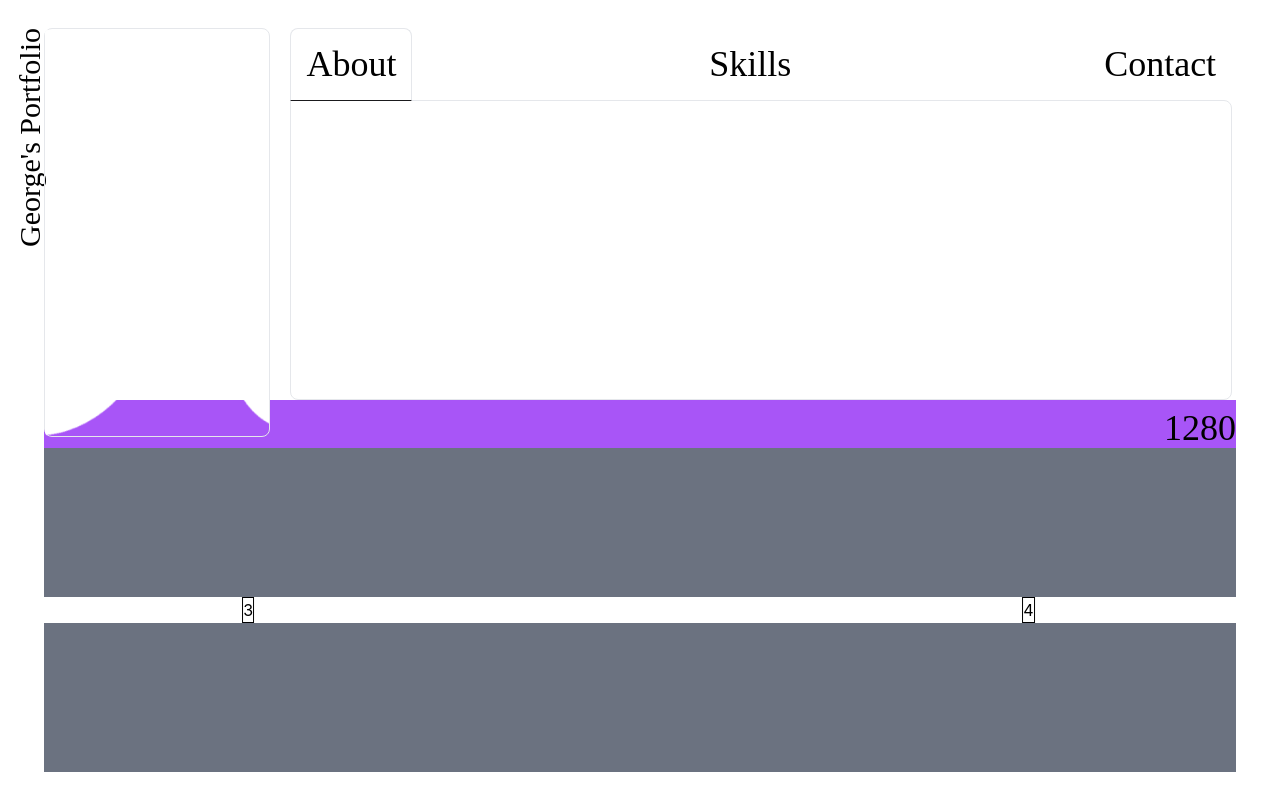
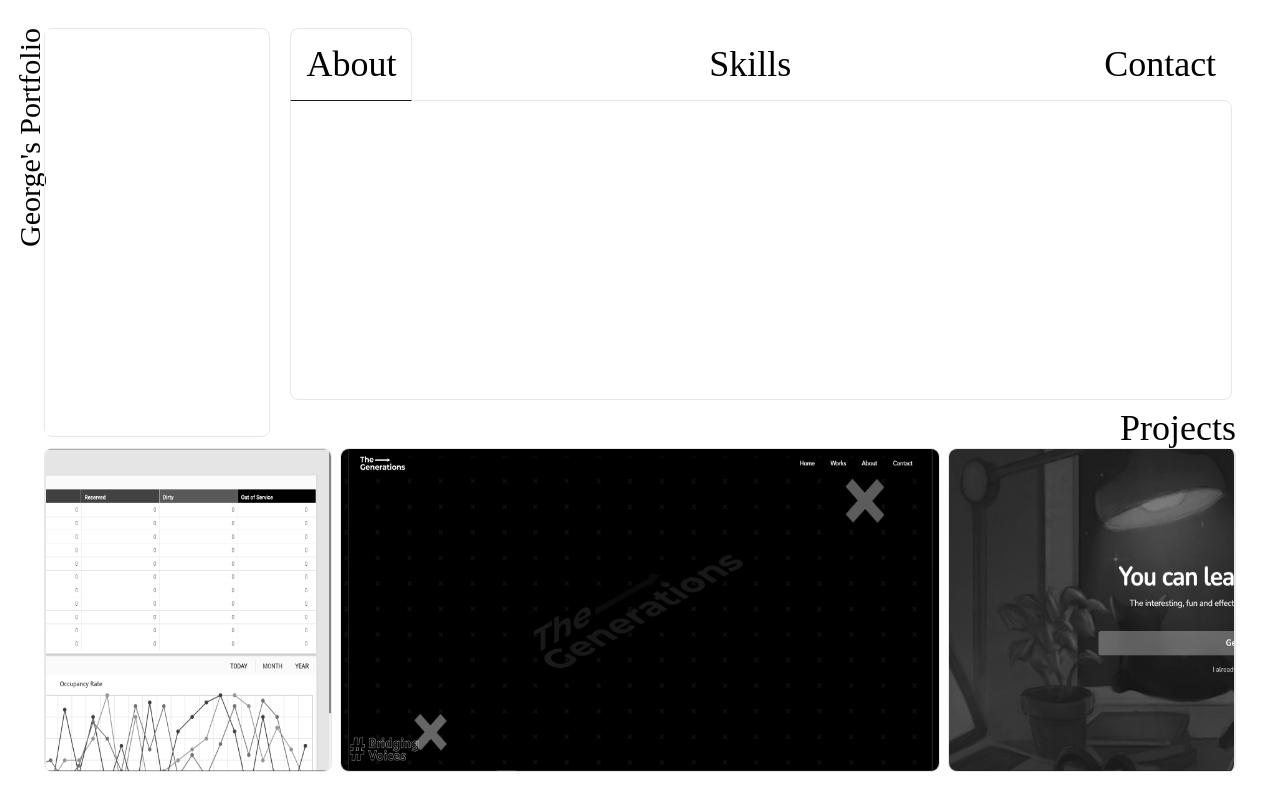
Before and after one commit to drfrank66613/personal-portfolio-website, a Next.js app: page / in a window 1280 px wide. Built offline with nearby package versions, Linux system fonts and the light colour scheme; a web font is replaced by a local one.

Commit message:
Update _app.tsx
-remove unnecessary code
-modify some styles
-import ProjectsContent component

```diff
--- a/pages/_app.tsx
+++ b/pages/_app.tsx
@@ -20,6 +20,7 @@ import {
 } from "react";
 import { containerVariants } from "../utils/variants";
 import { gsap } from "gsap";
+import ProjectsContent from "../components/ProjectsContent";
 
 export default function App({ Component, pageProps }: AppProps) {
   const router = useRouter();
@@ -33,55 +34,6 @@ export default function App({ Component, pageProps }: AppProps) {
       ? "rounded-tr-none"
       : "rounded-tl-none";
   const [selected, setSelected] = useState(initSelected);
-
-  // Projects Section
-  // const [mouseXPos, setMouseXPos] = useState<number | null>(null);
-
-  const scroller = useRef<HTMLDivElement>(null);
-  const [contentWidth, setContentWidth] = useState<number>(0);
-  const [windowWidth, setWindowWidth] = useState<number>(0);
-  const [overflow, setOverflow] = useState<number>(0);
-  const [mapPosition, setMapPosition] = useState<Function>(Function);
-
-  const onResize = () => {
-    setWindowWidth(window.innerWidth);
-    setOverflow(contentWidth - windowWidth);
-    setMapPosition(() =>
-      gsap.utils.mapRange(0, windowWidth, overflow / 2, overflow / -2)
-    );
-  };
-
-  const onMouseMove = (e: MouseEvent) => {
-    if (overflow > 0) {
-      let x = e.clientX || 0;
-
-      gsap.to(scroller.current, {
-        duration: 1,
-        overwrite: true,
-        ease: "power3",
-        x: mapPosition(x),
-      });
-    }
-  };
-
-  useEffect(() => {
-    setContentWidth(scroller.current?.offsetWidth!);
-    setWindowWidth(window.innerWidth);
-    setOverflow(contentWidth - windowWidth);
-    setMapPosition(() =>
-      gsap.utils.mapRange(0, windowWidth, overflow / 2, overflow / -2)
-    );
-
-    console.log("windowWidth", windowWidth);
-    console.log("contentWidth", contentWidth);
-    console.log("overflow", overflow);
-
-    window.addEventListener("resize", onResize);
-
-    return () => {
-      window.removeEventListener("resize", onResize);
-    };
-  }, [windowWidth, contentWidth, overflow]);
 
   return (
     <div className="h-screen relative">
@@ -122,7 +74,7 @@ export default function App({ Component, pageProps }: AppProps) {
             </nav>
             <AnimatePresence mode="wait">
               <motion.article
-                className={`content-border h-full px-4 py-1 border ${borderTopStyle} rounded-lg overflow-auto`}
+                className={`content-border h-full px-5 py-4 border ${borderTopStyle} rounded-lg overflow-auto`}
                 key={currentPath}
                 variants={containerVariants}
                 initial="hidden"
@@ -134,31 +86,10 @@ export default function App({ Component, pageProps }: AppProps) {
             </AnimatePresence>
           </section>
         </div>
-        <div
-          className="h-[50%] pt-2 bg-purple-500"
-          // onMouseMove={(e) => console.log(e)}
-        >
+        <div className="h-[50%] pt-2">
           <section className="h-full flex flex-col">
-            <h1 className="text-right">{windowWidth}</h1>
-            <div
-              className="h-full w-full flex items-center justify-center overflow-hidden relative bg-gray-500"
-              // onLoadCapture={() => console.log("test")}
-              onMouseMove={onMouseMove}
-            >
-              <div className="absolute left-1/2 top-1/2 -translate-x-1/2 -translate-y-1/2">
-                <div
-                  className="flex justify-center items-center bg-white text-black text-center"
-                  ref={scroller}
-                >
-                  <div className="mx-96 border border-black">1</div>
-                  <div className="mx-96 border border-black">2</div>
-                  <div className="mx-96 border border-black">3</div>
-                  <div className="mx-96 border border-black">4</div>
-                  <div className="mx-96 border border-black">5</div>
-                  <div className="mx-96 border border-black">6</div>
-                </div>
-              </div>
-            </div>
+            <h1 className="text-right">Projects</h1>
+            <ProjectsContent />
           </section>
         </div>
       </main>
```
